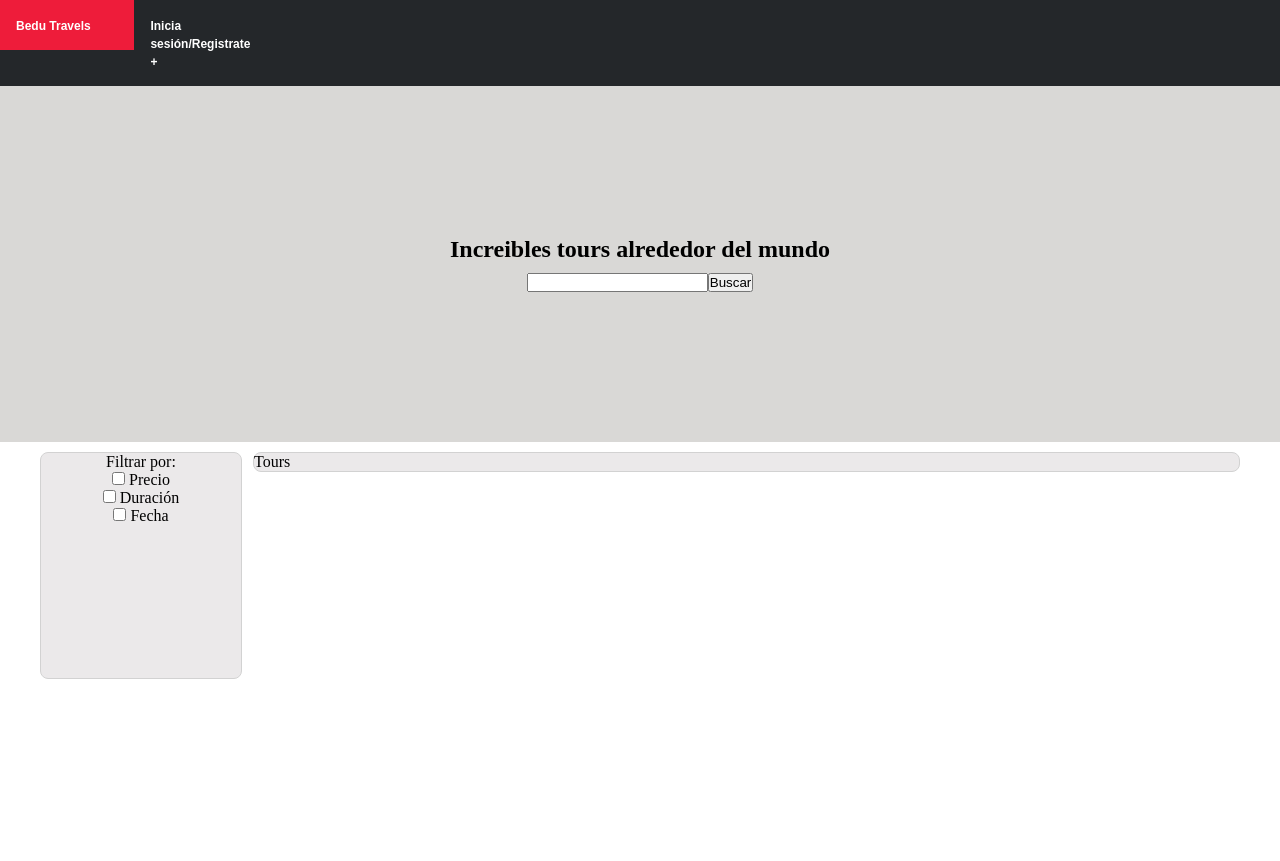
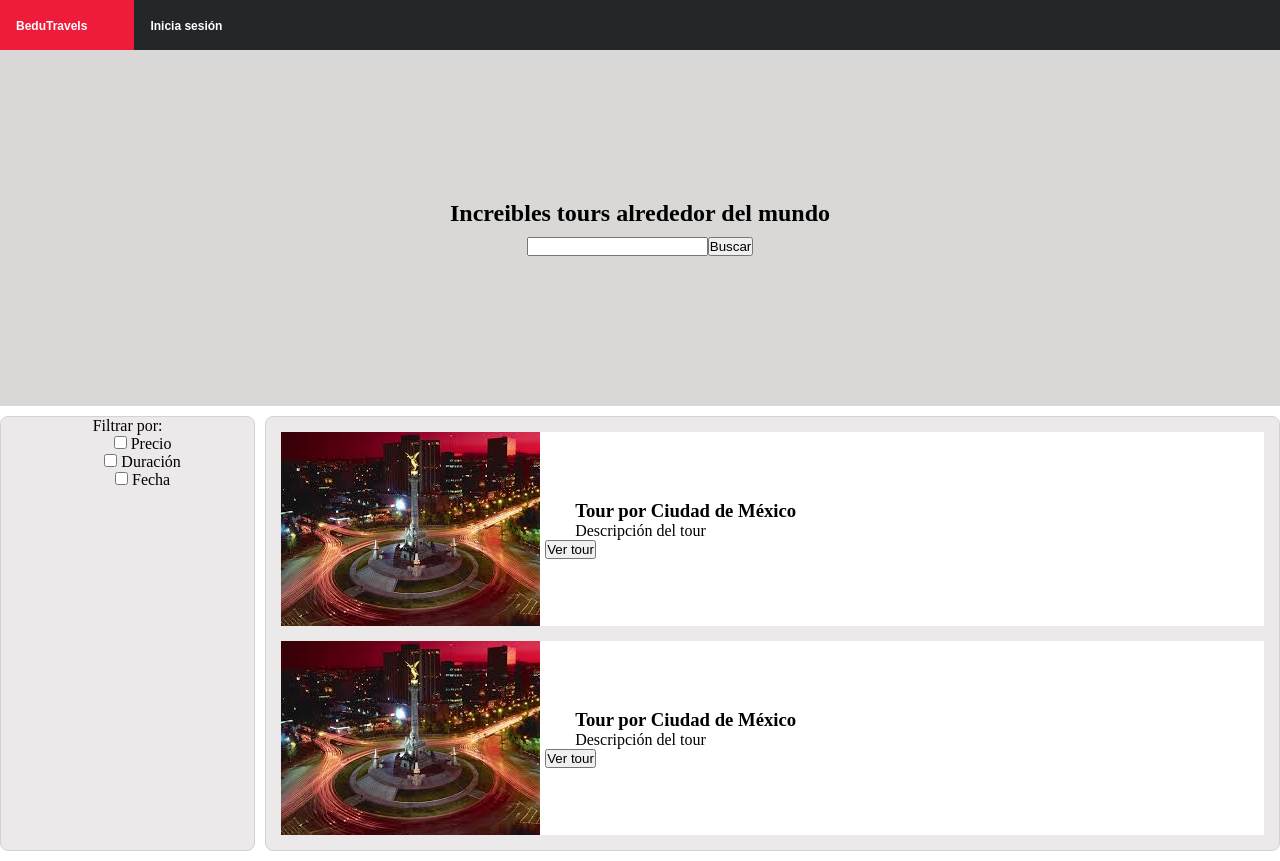
Before and after one commit to Bedu-Tech/BeduTravels-1, a plain HTML site: page Destinos.html in a window 1280 px wide. Before the commit the page ends 800 px from the top, so only its background shows below. Drawn offline with Linux system fonts and the light colour scheme.

Commit message:
cards agregadas

```diff
--- a/Destinos.html
+++ b/Destinos.html
@@ -3,14 +3,14 @@
   <head>
     <meta charset="utf-8">
     <title>Bedu Travels</title>
-    <link rel="stylesheet" href="./src/css/styles.css">
+    <link rel="stylesheet" href="./src/css/Destinos.css">
   </head>
   <body>
     <nav class="nav">
       <ul class="menu_main">
-        <li><a href="#">Bedu Travels</a></li>
+        <li><a href="#">BeduTravels</a></li>
 
-        <li><a href="">Inicia sesión/Registrate +</a>
+        <li><a href="">Inicia sesión</a>
           <ul class="sub_menu">
             <li>Usuario</li>
             <input type="text">
@@ -44,8 +44,33 @@
          <p> <input type="checkbox"> Fecha</p>
 
       </div>
-        <div id="central">Tours</div>
-    </div>
+        <div id="central">
+          <div class="card">
+            <div class="card-image">
+              <a href="#" title="title here">
+                <img src="./src/img/cdmx.jpeg" alt="alt here">
+              </a>
+            </div>
+            <div class="card-content">
+              <h3>Tour por Ciudad de México</h3>
+              <p>Descripción del tour</p>
+                <button>Ver tour</button>
+              </div>
+            </div>
+            <div class="card">
+              <div class="card-image">
+                <a href="#" title="title here">
+                  <img src="./src/img/cdmx.jpeg" alt="alt here">
+                </a>
+              </div>
+              <div class="card-content">
+                <h3>Tour por Ciudad de México</h3>
+                <p>Descripción del tour</p>
+                  <button>Ver tour</button>
+                </div>
+              </div>
+          </div>
+        </div>
 
   </body>
 
--- a/src/css/styles.css
+++ b/src/css/Destinos.css
@@ -1,7 +1,17 @@
+*{
+  margin: 0%;
+  padding: 0%;
+}
+
 .bienvenida{
   display: flex;
   flex-wrap: nowrap;
   justify-content: center;
+}
+
+.container1 {
+  padding: 150px;
+  background: #d9d8d6;
 }
 
 .searchbar{
@@ -11,58 +21,24 @@
   align-items: center;
   margin-top: 10px;
 }
-
-#destinos{
-  text-align: center;
-}
-
-.destinos{
-  display: flex;
-  justify-content: space-around;
-  flex-wrap: wrap;
-}
-
-
-.card {
-  box-shadow: 0 4px 8px 0 rgba(0,0,0,0.2);
-  transition: 0.3s;
-}
-
-.card:hover {
-  box-shadow: 0 8px 16px 0 rgba(0,0,0,0.2);
-}
-
-.container1 {
-  padding: 150px;
-  background: #d9d8d6;
-}
-
-.footer{
-  align-self: flex-end;
-  background: #24272a;
-  color: white;
-}
-
-
-
-*{
-  margin: 0%;
-  padding: 0%;
-}
-
 .nav{
   background: #24272a;
   overflow: hidden;
+  width: 100%;
 }
 .nav .menu_main{
   list-style: none;
+  width: 100%;
+  justify-content: space-between;
 }
 
 .nav .menu_main>li{
   padding: 1em;
   width: 8%;
   float: left;
+  justify-content: space-around;
 }
+
 
 .nav .menu_main>li>a{
   font-size: 12px;
@@ -103,9 +79,12 @@
   color: white;
 }
 
+
 #content {
-  width: 1200px;
+  width: 100%;
   margin: 0px auto;
+  display: flex;
+  wrap : wrap;
 }
 
 #column-left {
@@ -113,14 +92,13 @@
   border: 1px solid #D2D2D2;
   border-radius: 8px 8px 8px 8px;
   float: left;
-  position: fixed;
-  min-height: 225px;
   margin-bottom: 10px;
   margin-right: 10px;
   margin-top: 10px;
   overflow: hidden;
   text-align: center;
-  width: 200px;
+  width: 20%;
+  height: auto;
 }
 
 #central {
@@ -131,5 +109,32 @@
   height: auto;
   margin-bottom: 10px;
   margin-top: 10px;
-  width: 985px;
+  width: 80%;
 }
+
+
+.card{
+ display:flex;
+  align-items: center;
+  overflow:hidden;
+  background-color:white;
+  //padding:15px;
+  margin: 15px;
+}
+    .card-content{
+      display:flex;
+      flex-direction:column;
+      align-items:flex-start;
+       flex: 1 1 auto;
+       margin: 5px;
+}
+
+      h3,p{
+        max-width: calc(100% - 30px);
+        padding-left:30px;
+      }
+.card-image>a>img{
+  display: flex;
+ max-width: 100%;
+ height: auto;
+}
--- /dev/null
+++ b/src/css/index.css
@@ -0,0 +1,109 @@
+.bienvenida{
+  display: flex;
+  flex-wrap: nowrap;
+  justify-content: center;
+}
+
+.searchbar{
+  display: flex;
+  flex-wrap: wrap;
+  justify-content: center;
+  align-items: center;
+  margin-top: 10px;
+}
+
+#destinos{
+  text-align: center;
+}
+
+.destinos{
+  display: flex;
+  justify-content: space-around;
+  flex-wrap: wrap;
+}
+
+
+.card {
+  box-shadow: 0 4px 8px 0 rgba(0,0,0,0.2);
+  transition: 0.3s;
+}
+
+.card:hover {
+  box-shadow: 0 8px 16px 0 rgba(0,0,0,0.2);
+}
+
+.container1 {
+  padding: 150px;
+  background: #d9d8d6;
+}
+
+.footer{
+  align-self: flex-end;
+  background: #24272a;
+  color: white;
+}
+
+
+
+*{
+  margin: 0%;
+  padding: 0%;
+}
+
+.nav{
+  background: #24272a;
+  overflow: hidden;
+  width: 100%;
+}
+.nav .menu_main{
+  list-style: none;
+  width: 100%;
+  justify-content: space-between;
+}
+
+.nav .menu_main>li{
+  padding: 1em;
+  width: 8%;
+  float: left;
+  justify-content: space-around;
+}
+
+
+.nav .menu_main>li>a{
+  font-size: 12px;
+  font-family: sans-serif;
+  font-weight: bold;
+  color: white;
+  text-decoration: none;
+}
+
+.nav .menu_main>li:hover, .nav .menu_main>li>.sub_menu>li>:hover{
+  background: #ee1c3a;
+  cursor: pointer;
+}
+
+.nav .menu_main>li>.sub_menu{
+  position: absolute;
+  background: #e4e3e1;
+  width: 16%;
+  list-style: none;
+  margin-top: 1em;
+  display: none;
+}
+
+.nav .menu_main>li:hover>.sub_menu{
+  display: flex;
+  justify-content: center;
+  flex-direction: column;
+}
+
+.nav .menu_main>li>.sub_menu>li{
+  padding: 1em;
+}
+
+.nav .menu_main>li>.sub_menu>li>a{
+  text-decoration: none;
+  font-size: 12px;
+  font-weight: bold;
+  color: white;
+}
```
Also changed, not shown: Index.html (+1 -1 lines).
